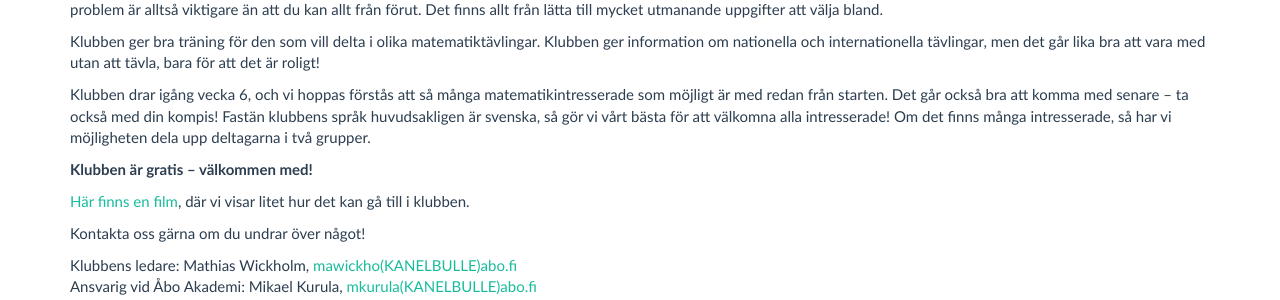
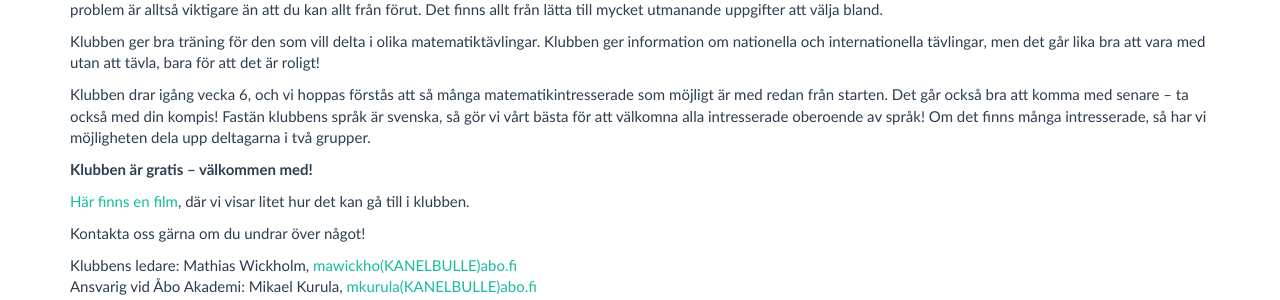
Before and after one commit to matematiikkakilpailut/matematiikkakilpailut.github.io, a Jekyll site: the page built from kerhot/abo/index.md, in a window 1280 px wide. Shown: the part 429-729 px from the top of the page. Built offline with Jekyll 4.4.1, drawn with Linux system fonts in a browser that asks for light colours.

Commit message:
Update index.md

```diff
--- a/kerhot/abo/index.md
+++ b/kerhot/abo/index.md
@@ -15,7 +15,7 @@ Uppgifterna kräver inte så mycket förkunskaper, utan de handlar mera om logis
 
 Klubben ger bra träning för den som vill delta i olika matematiktävlingar. Klubben ger information om nationella och internationella tävlingar, men det går lika bra att vara med utan att tävla, bara för att det är roligt!
 
-Klubben drar igång vecka 6, och vi hoppas förstås att så många matematik­intresserade som möjligt är med redan från starten. Det går också bra att komma med senare -- ta också med din kompis! Fastän klubbens språk huvudsakligen är svenska, så gör vi vårt bästa för att välkomna alla intresserade! Om det finns många intresserade, så har vi möjligheten dela upp deltagarna i två grupper.
+Klubben drar igång vecka 6, och vi hoppas förstås att så många matematik­intresserade som möjligt är med redan från starten. Det går också bra att komma med senare -- ta också med din kompis! Fastän klubbens språk är svenska, så gör vi vårt bästa för att välkomna alla intresserade oberoende av språk! Om det finns många intresserade, så har vi möjligheten dela upp deltagarna i två grupper.
 
 **Klubben är gratis -- välkommen med!**
 
```
